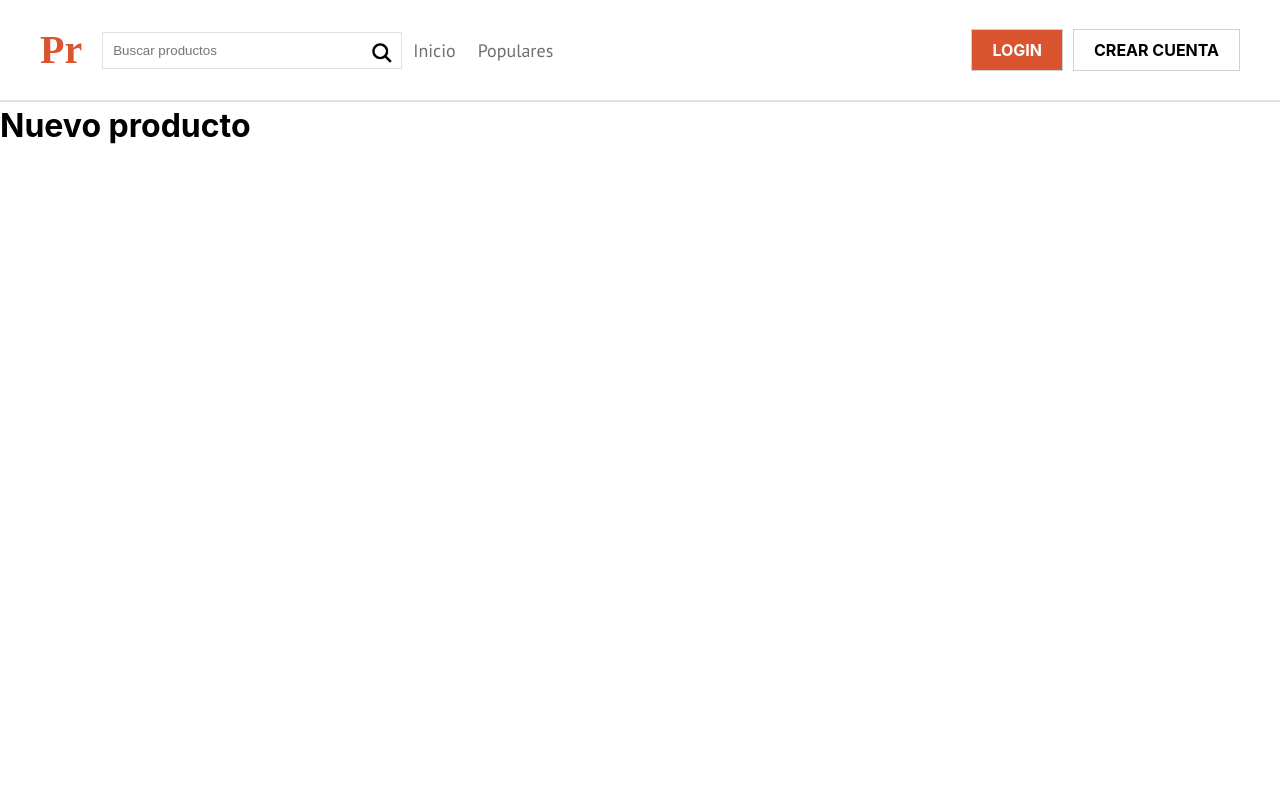
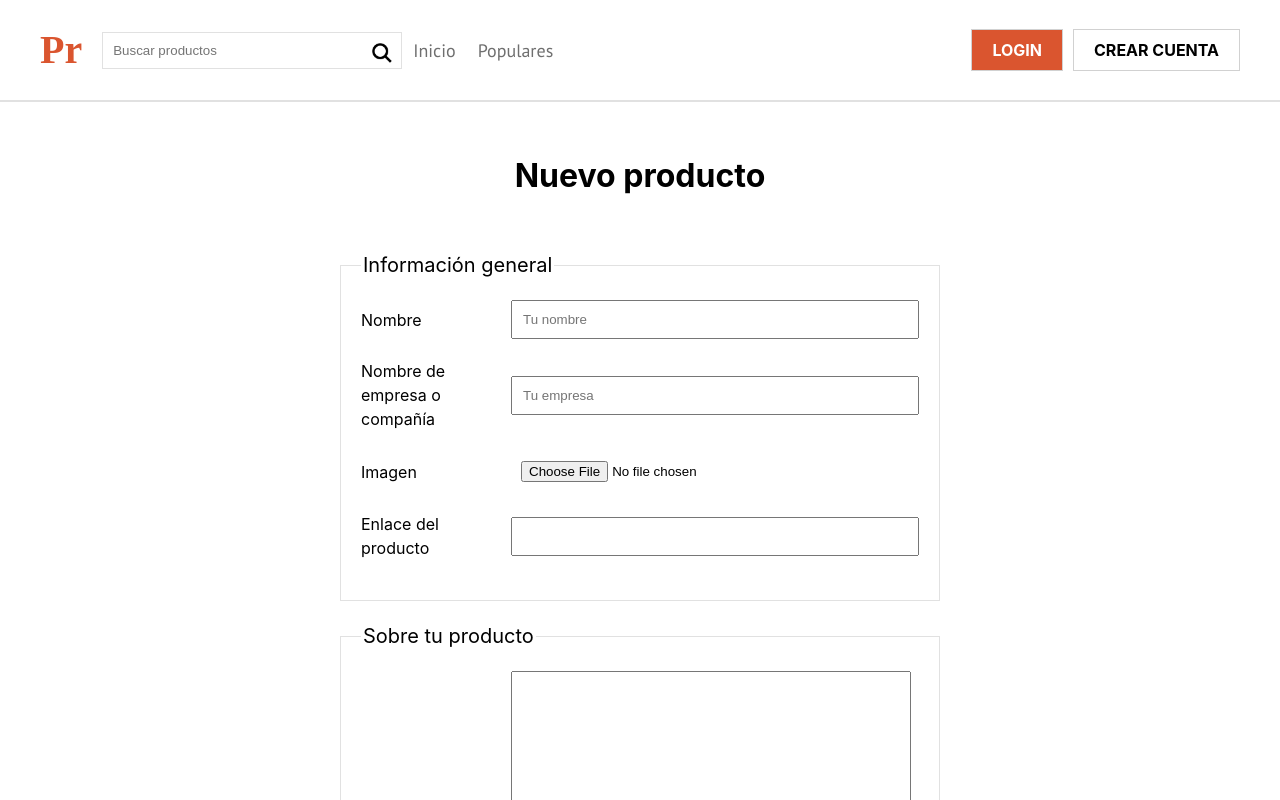
Before and after one commit to juanluna96/NextJS-ProductReviewer, a Next.js app: page /nuevo-producto in a window 1280 px wide. Shown: the top 800 px of the page. Built offline with nearby package versions, Linux system fonts and the light colour scheme; no server answers.

Commit message:
Creando el Formulario

```diff
--- a/components/ui/Formulario.js
+++ b/components/ui/Formulario.js
@@ -3,22 +3,45 @@ import styled from "@emotion/styled"
 const Formulario = styled.form`
     max-width:600px;
     width: 95%;
-    margin: 5rem auto 0 auto;
+    margin: 5rem auto 2rem auto;
+
+    fieldset{
+        margin:2rem 0;
+        border: 1px solid #e1e1e1;
+        font-size:2rem;
+        padding:2rem;
+    }
 `;
 
 const Campo = styled.div`
     margin-bottom: 2rem;
-    display:flex;
-    align-items:center;
+    @media (min-width: 768px) {
+            display:flex;
+            align-items:center;
+            flex-wrap:wrap;
+    }
+    width: 100%;
 
     label {
-        flex: 0 0 150px;
+        @media (min-width: 768px) {
+            flex: 0 0 150px;
+        }
+        display:block;
         font-size: 1.6rem;
     }
 
-    input {
-        flex: 1;
+    input,textarea {
+        @media (min-width: 768px) {
+            flex: 1;
+        }
+        width: 100%;
         padding: 1rem;
+    }
+
+    textarea{
+        width: 100%;
+        max-width:400px;
+        height:300px;
     }
 `;
 
--- a/pages/nuevo-producto.js
+++ b/pages/nuevo-producto.js
@@ -1,11 +1,80 @@
-import React from 'react'
+import React, { useState } from 'react'
 import Layout from '../components/layout/Layout';
+import Router from 'next/router';
+import { css } from '@emotion/react';
+import { Formulario, Campo, InputSubmit, Error } from '../components/ui/Formulario';
+
+// Validaciones
+import useValidacion from '../hooks/useValidacion';
+import validarCrearCuenta from '../validacion/validarCrearCuenta';
+import firebase from '../firebase';
+
+const STATE_INICIAL = {
+    nombre: '',
+    empresa: '',
+    imagen: '',
+    url: '',
+    descripcion: ''
+}
 
 const NuevoProducto = () => {
+    const [error, setError] = useState(false);
+
+    const { valores, errores, handleBur, handleSubmit, handleChange } = useValidacion(STATE_INICIAL, validarCrearCuenta, nuevoProducto);
+
+    const { nombre, empresa, imagen, url, descripcion } = valores;
+
+    function nuevoProducto() {
+        console.log('Creando un nuevo producto');
+    }
+
     return (
         <div>
             <Layout>
-                <h1>Nuevo producto</h1>
+                <>
+                    <h1
+                        css={ css`
+                    text-align: center;
+                    margin-top: 5rem;
+                    `}
+                    >Nuevo producto</h1>
+                    <Formulario onSubmit={ handleSubmit }>
+                        <fieldset>
+                            <legend>Información general</legend>
+                            <Campo>
+                                <label htmlFor="nombre">Nombre</label>
+                                <input type="text" id="nombre" placeholder="Tu nombre" name="nombre" value={ nombre } onChange={ handleChange } onBlur={ handleBur } />
+                            </Campo>
+                            { errores.nombre && <Error>{ errores.nombre }</Error> }
+                            <Campo>
+                                <label htmlFor="empresa">Nombre de empresa o compañía</label>
+                                <input type="text" id="empresa" placeholder="Tu empresa" name="empresa" value={ empresa } onChange={ handleChange } onBlur={ handleBur } />
+                            </Campo>
+                            { errores.empresa && <Error>{ errores.empresa }</Error> }
+                            <Campo>
+                                <label htmlFor="imagen">Imagen</label>
+                                <input type="file" id="imagen" name="imagen" value={ imagen } onChange={ handleChange } onBlur={ handleBur } />
+                            </Campo>
+                            { errores.imagen && <Error>{ errores.imagen }</Error> }
+                            <Campo>
+                                <label htmlFor="url">Enlace del producto</label>
+                                <input type="url" id="url" name="url" value={ url } onChange={ handleChange } onBlur={ handleBur } />
+                            </Campo>
+                            { errores.url && <Error>{ errores.url }</Error> }
+                        </fieldset>
+
+                        <fieldset>
+                            <legend>Sobre tu producto</legend>
+                            <Campo>
+                                <label htmlFor="descripcion">Descripción</label>
+                                <textarea name="descripcion" id="descripcion" value={ descripcion } onChange={ handleChange } onBlur={ handleBur }></textarea>
+                            </Campo>
+                            { errores.descripcion && <Error>{ errores.descripcion }</Error> }
+                        </fieldset>
+
+                        <InputSubmit type="submit" value="Agregar producto" />
+                    </Formulario>
+                </>
             </Layout>
         </div>
     )
```
